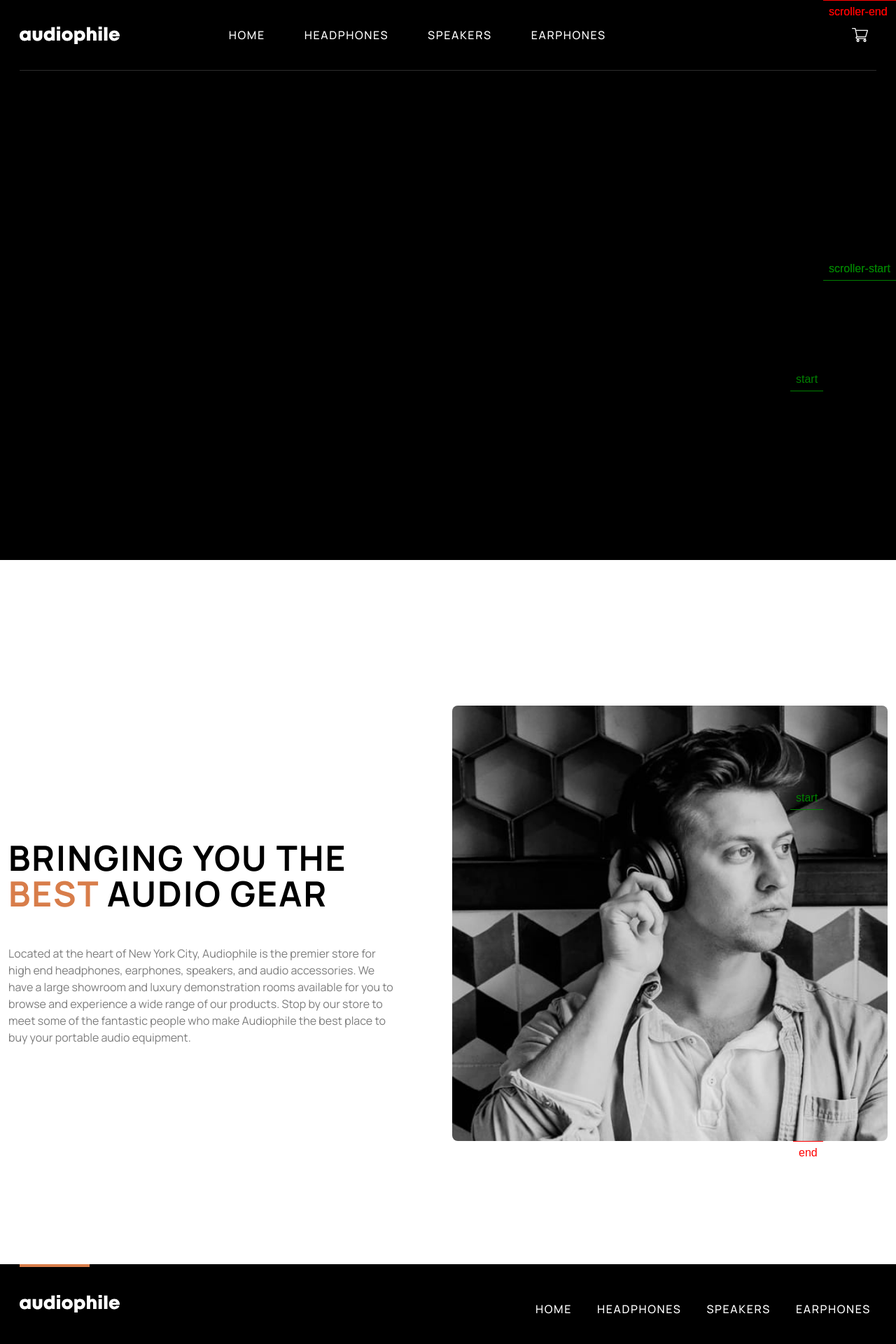
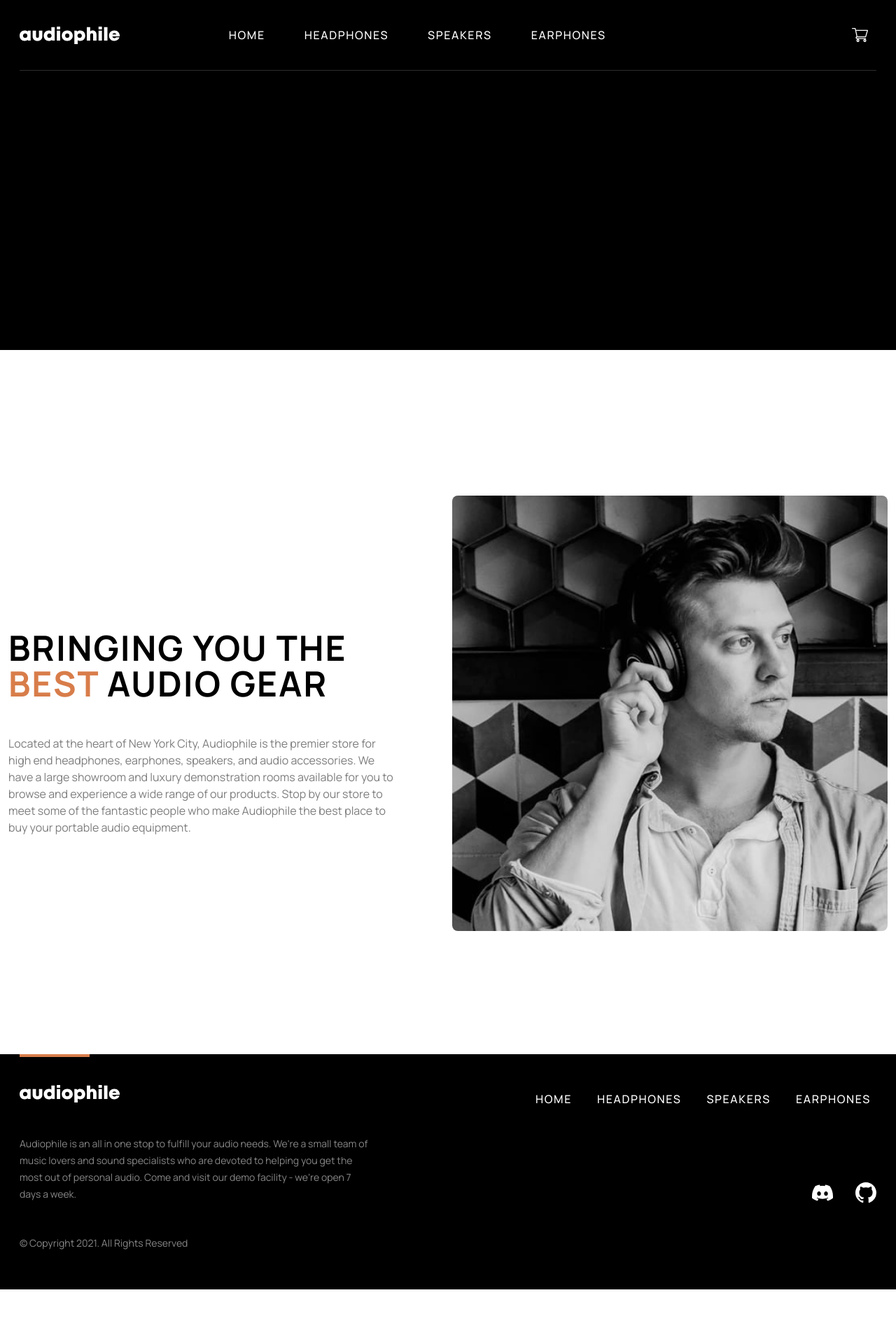
Before and after one commit to F4eNn/Audiophile, a Next.js app: page /category/earphones in a window 1280 px wide. Shown: the top 1920 px of the page at 70% size. After the commit the page ends 1842 px from the top, so only its background shows below. Built offline with nearby package versions, Linux system fonts and the light colour scheme.

Commit message:
fix(animateSection): issue with no reset animateSection after change route

```diff
--- a/src/animations/animation.ts
+++ b/src/animations/animation.ts
@@ -27,7 +27,7 @@ export const animateSection = (element: AnimatedRef, start = '-450px') => {
 		scrollTrigger: {
 			trigger: element.current,
 			start: `${start} center `,
-			markers: true
+			end: 'none',
 		},
 		y: 0,
 		autoAlpha: 1,
--- a/src/app/category/layout.tsx
+++ b/src/app/category/layout.tsx
@@ -2,7 +2,7 @@ import React from 'react'
 
 const layout = () => {
   return (
-    <div className='bg-primaryDark h-screen w-full'>
+    <div className='bg-primaryDark h-[500px] w-full'>
 
     </div>
   )
--- a/src/app/layout.tsx
+++ b/src/app/layout.tsx
@@ -17,7 +17,7 @@ export const metadata: Metadata = {
 export default function RootLayout({ children }: { children: React.ReactNode }) {
 	return (
 		<html lang='en' className='scroll-smooth'>
-			<body className={`${manrope.className}  `}>
+			<body className={`${manrope.className}  flex flex-col min-h-screen `}>
 				<Nav />
 				{children}
 				<Description />
--- a/src/components/Home/main/Footer.tsx
+++ b/src/components/Home/main/Footer.tsx
@@ -9,7 +9,7 @@ import { AnimateSection } from '@/components/ui/AnimateSection'
 
 export const Footer = () => {
 	return (
-		<footer className='w-full overflow-hidden bg-primaryDark pb-14 text-white'>
+		<footer className='w-full overflow-hidden bg-primaryDark pb-14 mt-auto text-white'>
 			<Wrapper>
 				<AnimateSection start='-650px'>
 					<div className='mx-7 space-y-12 text-center sm:space-y-8 sm:text-left'>
--- a/src/components/ui/AnimateSection.tsx
+++ b/src/components/ui/AnimateSection.tsx
@@ -1,5 +1,7 @@
 'use client'
 import React, { useRef } from 'react'
+import gsap from 'gsap'
+import {usePathname} from 'next/navigation'
 
 import { ChildrenWithProps } from '@/types/general'
 import { useIsomorphicLayoutEffect } from '@/helpers/useIsomorphicLayoutEffect'
@@ -9,9 +11,15 @@ type AnimateSectionProps = ChildrenWithProps & { start?: string }
 
 export const AnimateSection = ({ children, start }: AnimateSectionProps) => {
 	const sectionRef = useRef<HTMLDivElement>(null)
+
+	const pathname = usePathname()
+
 	useIsomorphicLayoutEffect(() => {
-		animateSection(sectionRef, start)
-	}, [])
+		const ctx = gsap.context(() => {
+			animateSection(sectionRef, start)
+		})
+		return () => ctx.revert()
+	}, [pathname])
 
 	return <div ref={sectionRef}>{children}</div>
 }
```
Also changed, not shown: src/app/page.tsx (+1 -36 lines).
